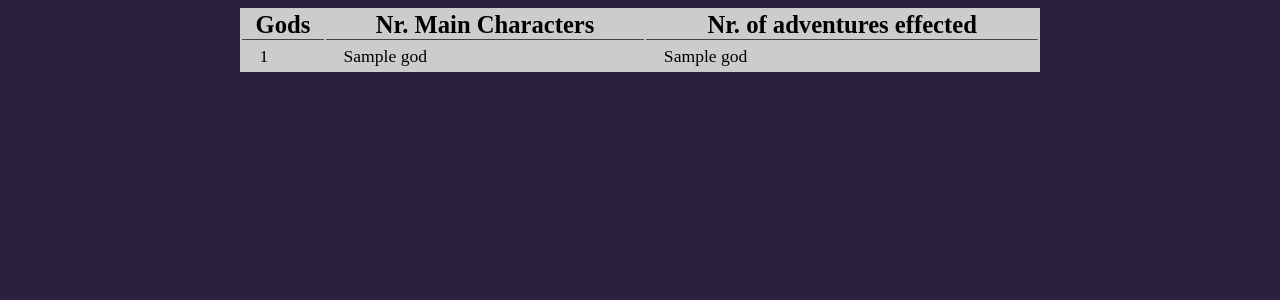
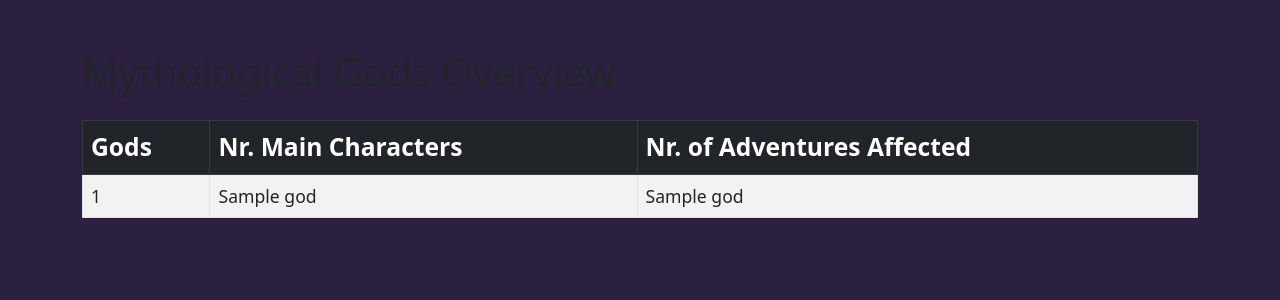
Before and after one commit to lancelot59/DV1663-Project, a Flask app: template DV1663/templates/form.html in a window 1280 px wide. Shown: the top 300 px of the page. Run offline with Flask 3, Linux system fonts and the light colour scheme; the template is opened without the code that fills it: most values are stand-ins (such as "Sample title", 1, 10 or a date in 2020).

Commit message:
changed the html file to use bootstrap5

```diff
--- a/DV1663/templates/form.html
+++ b/DV1663/templates/form.html
@@ -1,16 +1,23 @@
 <!DOCTYPE html>
-<html>
+<html lang="en">
 <head>
+    <meta charset="UTF-8">
     <title>Myth</title>
+    <link href="https://cdn.jsdelivr.net/npm/bootstrap@5.3.0/dist/css/bootstrap.min.css" rel="stylesheet">
     <link rel="stylesheet" href="{{ url_for('static', filename='Style.css') }}">
 </head>
 <body>
-    <table id="my-table">
-        <thead>
+
+<div class="container my-5">
+    <h1 class="mb-4">Mythological Gods Overview</h1>
+
+    <div class="table-responsive">
+        <table id="my-table" class="table table-striped table-bordered">
+            <thead class="table-dark">
                 <tr>
                     <th>Gods</th>
                     <th>Nr. Main Characters</th>
-                <th>Nr. of adventures effected</th>
+                    <th>Nr. of Adventures Affected</th>
                 </tr>
             </thead>
             <tbody>
@@ -23,9 +30,15 @@
                 {% endfor %}
             </tbody>
         </table>
+    </div>
 
-    <div id="extended"><button id="close">X</button><div id="details"></div></div>
+    <div id="extended" class="position-fixed top-0 end-0 p-3 bg-light border rounded shadow" style="display:none; z-index:1050; width:300px;">
+        <button id="close" type="button" class="btn-close float-end" aria-label="Close"></button>
+        <div id="details" class="mt-3"></div>
+    </div>
+</div>
 
+<script src="https://cdn.jsdelivr.net/npm/bootstrap@5.3.0/dist/js/bootstrap.bundle.min.js"></script>
 <script src="{{ url_for('static', filename='script.js') }}"></script>
 </body>
 </html>
```
Lines whose indentation alone changed are shown as unchanged.
